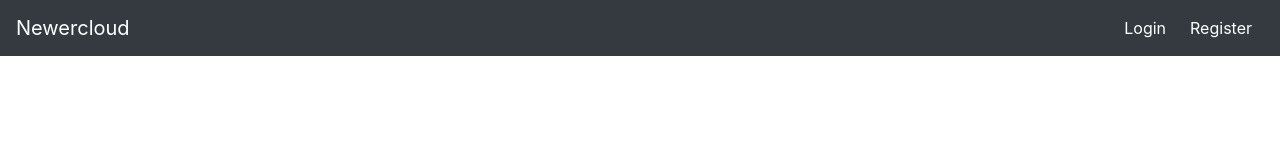
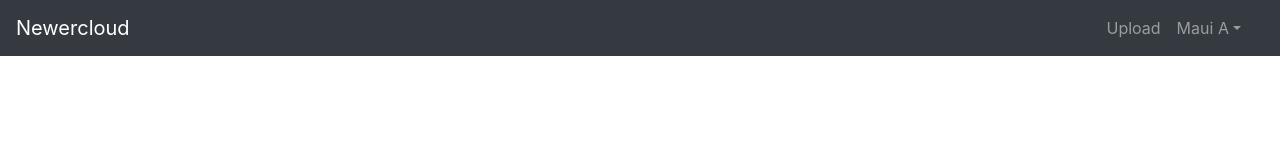
Before and after one commit to CSC47300/Final-Project, a React (Create React App) app in the folder webpage/: page /settings in a window 1280 px wide. Shown: the top 160 px of the page. Built offline with nearby package versions, Linux system fonts and the light colour scheme.

Commit message:
E-profile acsess from navigation bar added

```diff
--- a/webpage/src/App.js
+++ b/webpage/src/App.js
@@ -12,7 +12,7 @@ function App() {
   return (
     <>
       <div className="App">
-        <NavBar userName="Maui A" />
+        <NavBar userName="Maui A" loggedIn={true}/>
         {/*<Track playing={false} />*/}
         <Router>
           <Route exact path='/profile' component={ProfilePage}/>
--- a/webpage/src/Components/Navigation/navigation.js
+++ b/webpage/src/Components/Navigation/navigation.js
@@ -21,7 +21,7 @@ class NavBar extends Component {
             mobile =
                 <Nav className="container-fluid">
                     <Nav.Link href="#upload">Upload</Nav.Link>
-                    <Nav.Link href="#profile">Profile</Nav.Link>
+                    <Nav.Link href="/profile">Profile</Nav.Link>
                     <Nav.Link href="#settings">Settings</Nav.Link>
                     <Nav.Link href="#logout">Logout</Nav.Link>
                 </Nav>
@@ -29,7 +29,7 @@ class NavBar extends Component {
             <Nav className="container-fluid">
                 <Nav.Link href="#upload" className="ml-auto">Upload</Nav.Link>
                 <NavDropdown title={this.props.userName} className="">
-                    <NavDropdown.Item href="#profile">Profile</NavDropdown.Item>
+                    <NavDropdown.Item href="/profile">Profile</NavDropdown.Item>
                     <NavDropdown.Item href="#settings">Settings</NavDropdown.Item>
                     <NavDropdown.Item href="#logout">Logout</NavDropdown.Item>
                 </NavDropdown>
```
